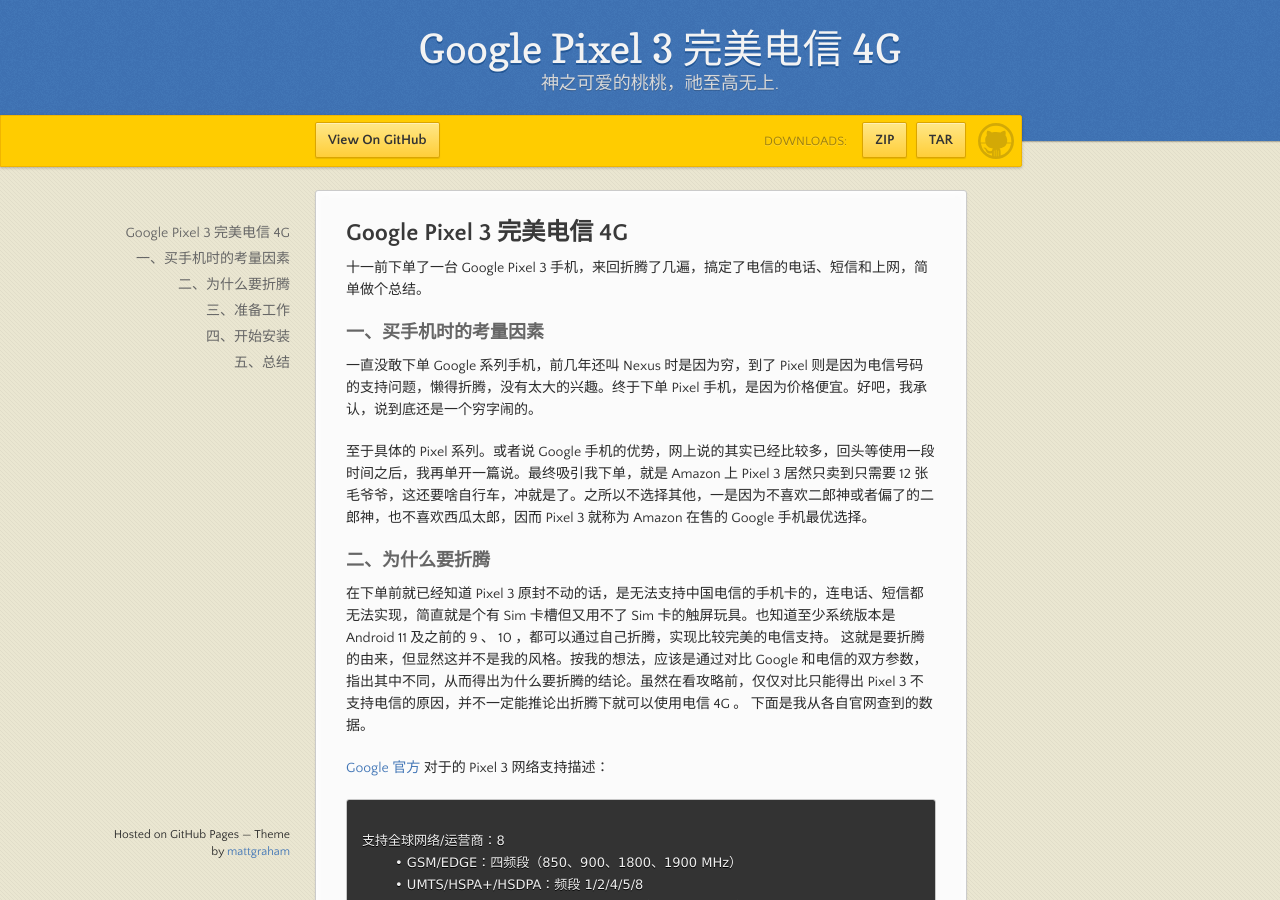
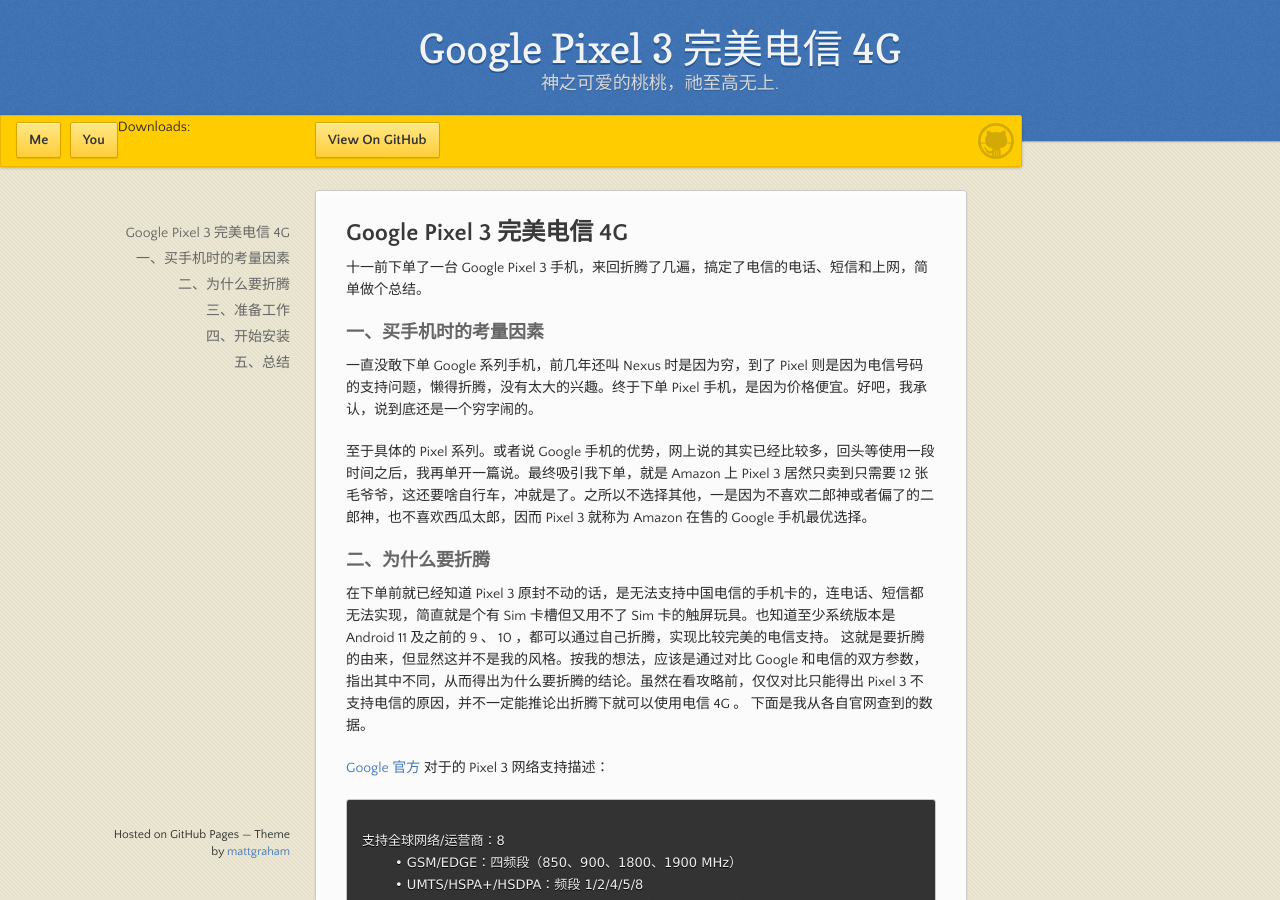
Before and after one commit to boyahoo/boyahoo.github.io, a Jekyll site: the page built from index.md, in a window 1280 px wide and 900 px high. Built offline with Jekyll 4.4.1, drawn with Linux system fonts in a browser that asks for light colours; our own code applies the rules of GitHub Pages for plain Markdown files.

Commit message:
Update default.html

```diff
--- a/_layouts/default.html
+++ b/_layouts/default.html
@@ -27,11 +27,11 @@
 
         <a href="{{ site.github.repository_url }}" class="button fork"><strong>View On GitHub</strong></a>
         {% if site.show_downloads %}
-          <div class="downloads">
+          <div class="about me">
             <span>Downloads:</span>
             <ul>
-              <li><a href="{{ site.github.zip_url }}" class="button">ZIP</a></li>
-              <li><a href="{{ site.github.tar_url }}" class="button">TAR</a></li>
+              <li><a href="{{ site.github.zip_url }}" class="button">Me</a></li>
+              <li><a href="{{ site.github.tar_url }}" class="button">You</a></li>
             </ul>
           </div>
         {% endif %}
```
